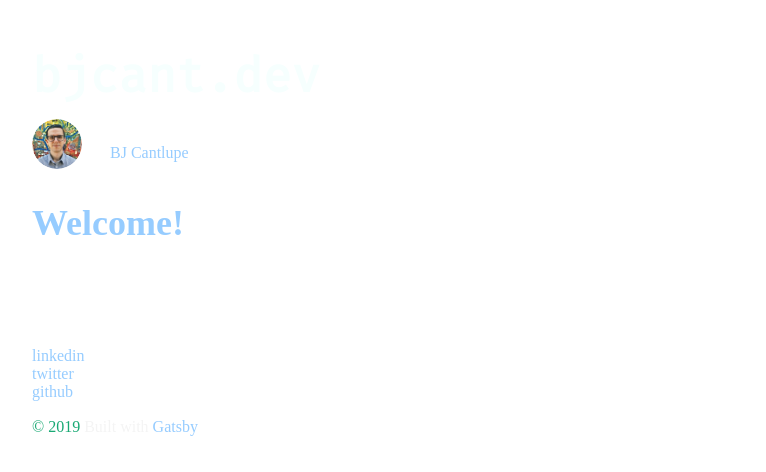
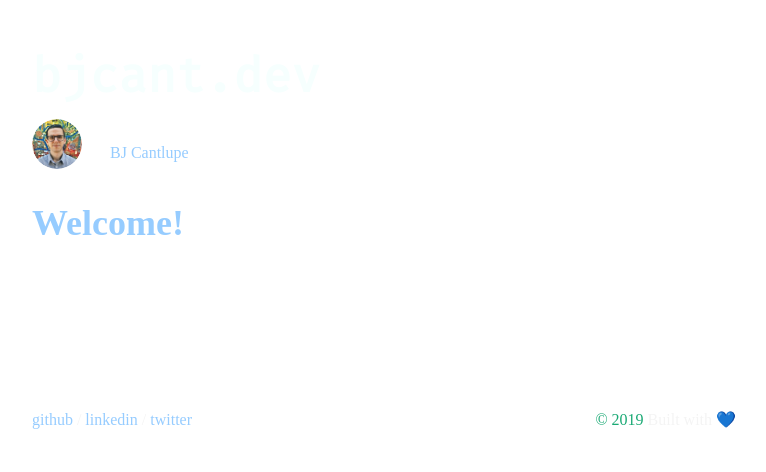
Before and after one commit to BeejLuig/bjcant.dev, a Gatsby site: page / in a window 1280 px wide. Shown: the whole page, without its empty margins (256-1022 px from the left). Built offline with nearby package versions, Linux system fonts and the light colour scheme; Gatsby itself is replaced by a stand-in of ours.

Commit message:
fix footer styles

```diff
--- a/src/components/layout.js
+++ b/src/components/layout.js
@@ -45,20 +45,22 @@ class Layout extends React.Component {
       >
         <header className="marginvertical-medium">{header}</header>
         <main>{children}</main>
-        <footer className="nearwhite">
-          <ul className="list marginleft-none paddingleft-none">
+        <footer className="nearwhite clearfix paddingtop-xlarge">
+          <ul className="list margin-none padding-none float-left">
           {
-            Object.entries(social)
-              .map(([key, value]) => (
-                <li key={key}>
-                  <a className="link lightblue hover-dim" href={value} rel="nofollow noopener">{key}</a>
+            Object.keys(social)
+              .sort()
+              .map((key, idx, arr) => (
+                <li className="paddingright-xsmall display-inlineblock" key={key}>
+                  { idx > 0 && idx < arr.length && '/  '}
+                  <a className="link lightblue hover-dim" href={social[key]} rel="nofollow noopener">{key}</a>
                 </li>
               ))
           }
           </ul>
-          <span className="green">© {new Date().getFullYear()}</span> Built with
-          {` `}
-          <a className="link lightblue hover-dim" rel="nofollow noopener" href="https://www.gatsbyjs.org">Gatsby</a>
+          <div className="float-right">
+            <span className="green">© {new Date().getFullYear()}</span> Built with 💙
+          </div>
         </footer>
       </div>
     )
--- a/src/styles/index.css
+++ b/src/styles/index.css
@@ -17,6 +17,7 @@
   --color-link: var(--light-blue);
 }
 
+/* Custom utilities */
 [class*="nested-"] {
   font-size: 1rem;
 }
```
